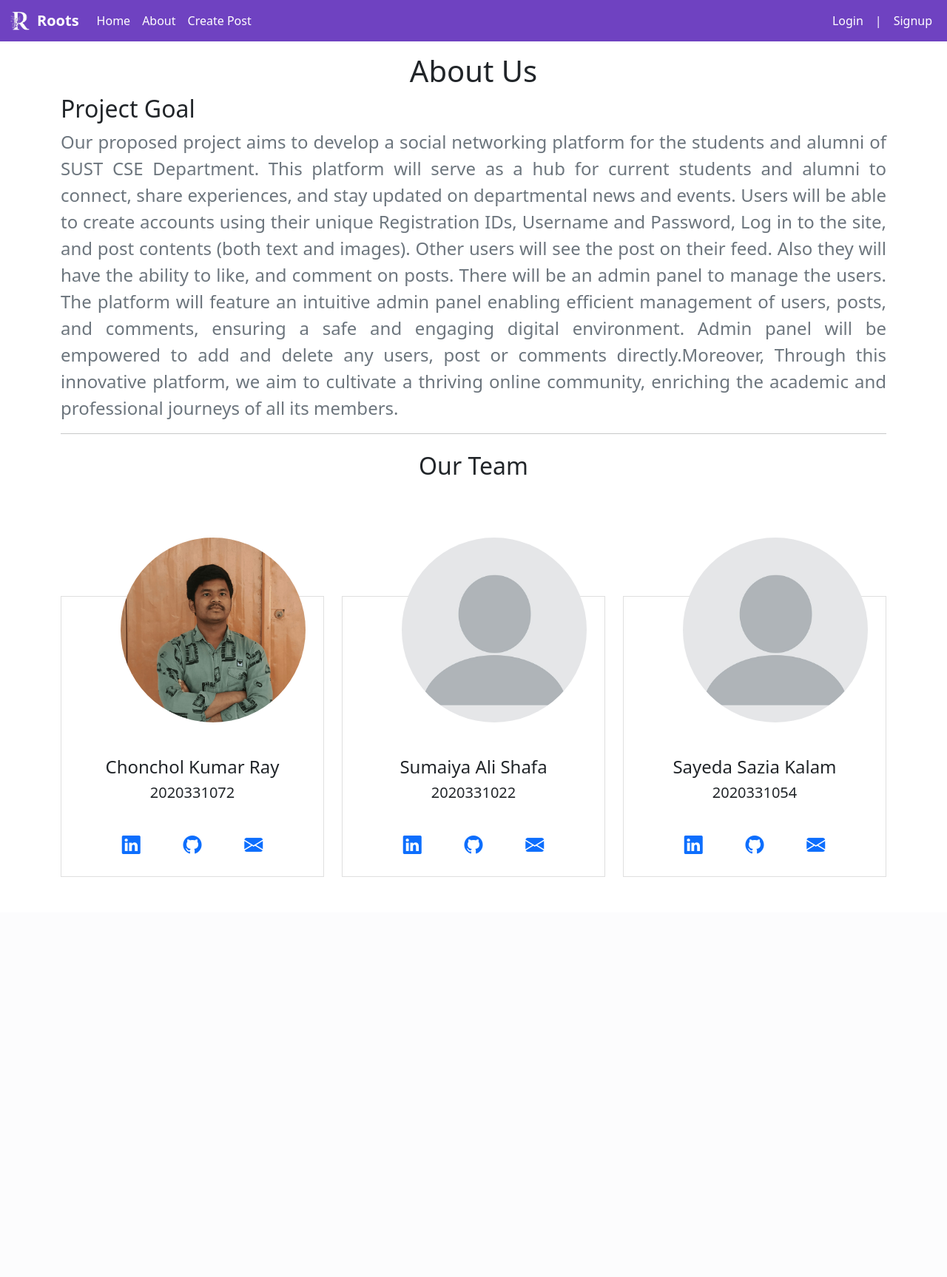
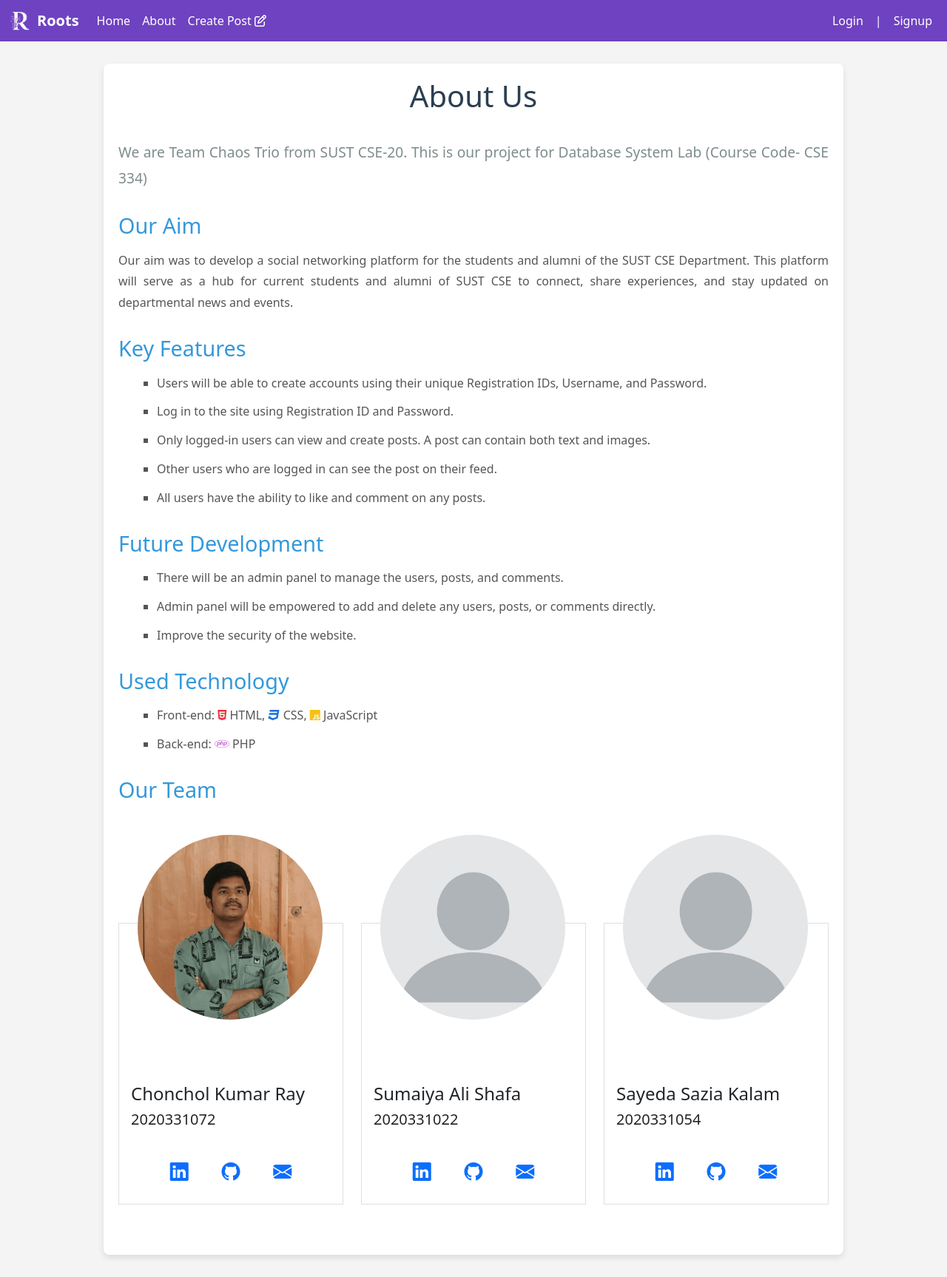
Before and after one commit to ChoncholKumarRay/Roots_SUST_CSE_BLOG, a PHP site: page /about.php in a window 1280 px wide. Shown: the whole page at 74% size. Before the commit the page ends 1186 px from the top, so only its background shows below. Run offline with PHP 8.4, Linux system fonts and the light colour scheme.

Commit message:
Updating the about page

```diff
--- a/about.php
+++ b/about.php
@@ -20,8 +20,10 @@ if (
 <head>
     <meta charset="UTF-8">
     <meta name="viewport" content="width=device-width, initial-scale=1.0">
+    <link rel="stylesheet" href="https://cdnjs.cloudflare.com/ajax/libs/font-awesome/6.5.2/css/all.min.css">
     <link href="https://cdn.jsdelivr.net/npm/bootstrap@5.1.3/dist/css/bootstrap.min.css" rel="stylesheet" integrity="sha384-1BmE4kWBq78iYhFldvKuhfTAU6auU8tT94WrHftjDbrCEXSU1oBoqyl2QvZ6jIW3" crossorigin="anonymous">
     <link rel="stylesheet" href="https://cdn.jsdelivr.net/npm/bootstrap-icons@1.10.3/font/bootstrap-icons.css">
+    <link rel="stylesheet" href="css/about.css">
     <link rel="stylesheet" href="./css/style.css">
     <title>About</title>
 </head>
@@ -30,13 +32,46 @@ if (
     <?php
     include './include/main_menu.php';
     ?>
-    <div class="container text-center mt-3">
-        <h1>About Us</h1>
-        <h2 style="text-align: left;">Project Goal</h2>
-        <h4 class="text-muted" style="text-align: justify; line-height: 1.5;">Our proposed project aims to develop a social networking platform for the students and alumni of SUST CSE Department. This platform will serve as a hub for current students and alumni to connect, share experiences, and stay updated on departmental news and events. Users will be able to create accounts using their unique Registration IDs, Username and Password, Log in to the site, and post contents (both text and images). Other users will see the post on their feed. Also they will have the ability to like, and comment on posts. There will be an admin panel to manage the users. The platform will feature an intuitive admin panel enabling efficient management of users, posts, and comments, ensuring a safe and engaging digital environment. Admin panel will be empowered to add and delete any users, post or comments directly.Moreover, Through this innovative platform, we aim to cultivate a thriving online community, enriching the academic and professional journeys of all its members.
-        </h4>
-        <hr>
-        <h2 class="mt-4">Our Team</h2>
+    <div class="abt-container">
+        <header>
+            <h1>About Us</h1>
+            <p class="tagline" style="padding-top: 25px;">We are Team Chaos Trio from SUST CSE-20. This is our project for Database System Lab (Course Code- CSE 334)</p>
+        </header>
+        <section class="about-section">
+            <h2>Our Aim</h2>
+            <p>
+                Our aim was to develop a social networking platform for the students and alumni of the SUST CSE
+                Department. This platform will serve as a hub for current students and alumni of SUST CSE to connect,
+                share experiences, and stay updated on departmental news and events.
+            </p>
+        </section>
+        <section class="features-section">
+            <h2>Key Features</h2>
+            <ul>
+                <li>Users will be able to create accounts using their unique Registration IDs, Username, and Password.
+                </li>
+                <li>Log in to the site using Registration ID and Password.</li>
+                <li>Only logged-in users can view and create posts. A post can contain both text and images.</li>
+                <li>Other users who are logged in can see the post on their feed.</li>
+                <li>All users have the ability to like and comment on any posts.</li>
+            </ul>
+        </section>
+        <section class="future-section">
+            <h2>Future Development</h2>
+            <ul>
+                <li>There will be an admin panel to manage the users, posts, and comments.</li>
+                <li>Admin panel will be empowered to add and delete any users, posts, or comments directly.</li>
+                <li>Improve the security of the website.</li>
+            </ul>
+        </section>
+        <section class="technology-section">
+            <h2>Used Technology</h2>
+            <ul>
+                <li>Front-end: <i class="fa-brands fa-html5" style="color: #ed333b;"></i> HTML, <i class="fa-brands fa-css3" style="color: #1c71d8;"></i> CSS, <i class="fa-brands fa-js" style="color: #f5c211;"></i> JavaScript</li>
+                <li>Back-end: <i class="fa-brands fa-php" style="color: #c061cb;"></i> PHP</li>
+            </ul>
+        </section>
+        <h2>Our Team</h2>
         <div class="row row-cols-1 row-cols-md-3 g-4 py-5">
             <div class="col">
                 <div class="card">
@@ -94,6 +129,7 @@ if (
             </div>
 
         </div>
+
     </div>
 
     <script src="https://cdn.jsdelivr.net/npm/bootstrap@5.0.2/dist/js/bootstrap.bundle.min.js" integrity="sha384-MrcW6ZMFYlzcLA8Nl+NtUVF0sA7MsXsP1UyJoMp4YLEuNSfAP+JcXn/tWtIaxVXM" crossorigin="anonymous"></script>
--- /dev/null
+++ b/css/about.css
@@ -0,0 +1,78 @@
+body {
+    /* font-family: 'Arial', sans-serif; */
+    margin: 0;
+    padding: 0;
+    background-color: #f4f4f4;
+    /* color: #333; */
+}
+
+.abt-container {
+    width: 1000px;
+    margin: 30px auto;
+    padding: 20px;
+    background-color: #fff;
+    box-shadow: 0 4px 8px rgba(0, 0, 0, 0.1);
+    border-radius: 8px;
+}
+
+.abt-container header {
+    text-align: center;
+    margin-bottom: 30px;
+}
+
+.abt-container h1 {
+    font-size: 2.5em;
+    margin-bottom: 10px;
+    color: #2c3e50;
+}
+
+.abt-container .tagline {
+    font-size: 1.2em;
+    color: #7f8c8d;
+}
+
+.abt-container section {
+    margin-bottom: 30px;
+}
+
+.abt-container h2 {
+    font-size: 1.8em;
+    color: #3498db;
+    margin-bottom: 15px;
+}
+
+.abt-container p {
+    text-align: justify;
+    line-height: 1.8;
+    color: #555;
+}
+
+.abt-container ul {
+    list-style-type: square;
+    margin-left: 20px;
+    line-height: 1.8;
+}
+
+.abt-container li {
+    margin-bottom: 10px;
+    color: #555;
+}
+
+@media (max-width: 768px) {
+    .abt-container {
+        margin: 20px;
+        padding: 15px;
+    }
+
+    .abt-container h1 {
+        font-size: 2em;
+    }
+
+    .abt-container h2 {
+        font-size: 1.5em;
+    }
+
+    .abt-container .tagline {
+        font-size: 1em;
+    }
+}
--- a/css/style.css
+++ b/css/style.css
@@ -198,8 +198,8 @@ img {
     height: 250px !important;
     width: 250px !important;
     position: relative;
-    left: 80px;
-    top: -80px;
+    left: 25px;
+    top: -120px;
     object-fit: cover;
 }
 
```
Also changed, not shown: include/db_conn.inc.php (+16 -0 lines).
